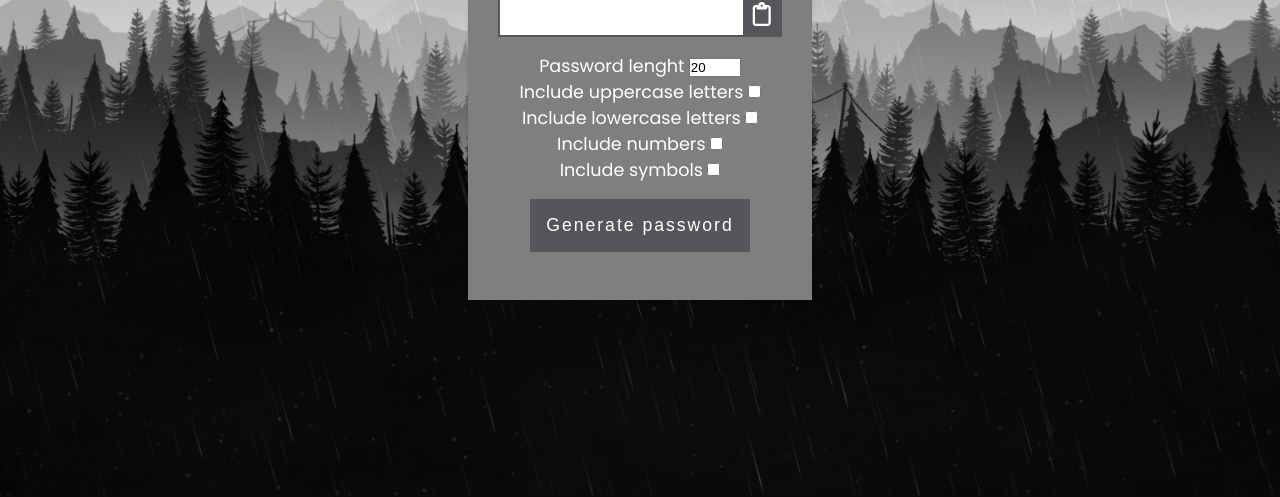
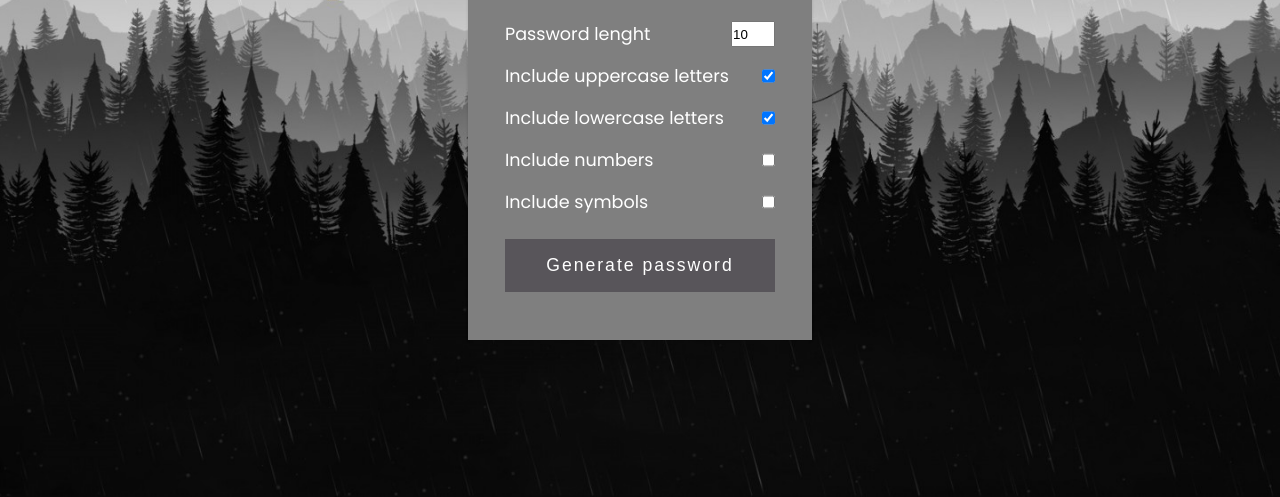
Before and after one commit to Sh4ke96/PasswordGenerator, a plain HTML site: page index.html in a window 1280 px wide. Shown: the part 303-800 px from the top of the page. Drawn offline with Linux system fonts and the light colour scheme.

Commit message:
fixed some styles and checked input

```diff
--- a/index.html
+++ b/index.html
@@ -20,7 +20,14 @@
         <div class="wrapper__main">
           <div class="wrapper__setting">
             <label class="wrapper__setting-title">Password lenght</label>
-            <input type="number" id="length" min="4" max="20" value="20" />
+            <input
+              class="wrapper__input"
+              type="number"
+              id="length"
+              min="5"
+              max="20"
+              value="10"
+            />
           </div>
           <div class="wrapper__setting">
             <label class="wrapper__setting-title"
--- a/js/main.js
+++ b/js/main.js
@@ -10,8 +10,8 @@ const clipboardEl = document.getElementById("clipboard");
 window.onload = onPageLoad();
 
 function onPageLoad() {
-  uppercaseEl.checked = false;
-  lowercaseEl.checked = false;
+  uppercaseEl.checked = true;
+  lowercaseEl.checked = true;
   numbersEl.checked = false;
   symbolsEl.checked = false;
 }
--- a/styles/styles.scss
+++ b/styles/styles.scss
@@ -66,9 +66,15 @@ body {
     .wrapper__main {
       display: flex;
       flex-direction: column;
-      align-items: center;
       margin-top: 1rem;
       .wrapper__setting {
+        display: flex;
+        justify-content: space-between;
+        margin: 0.5rem 0;
+        width: 270px;
+        .wrapper__input {
+          width: 40px;
+        }
         .wrapper__setting-title {
           color: #fff;
           font-size: 1.1rem;
```
Also changed, not shown: styles/styles.css, 1 other file.
